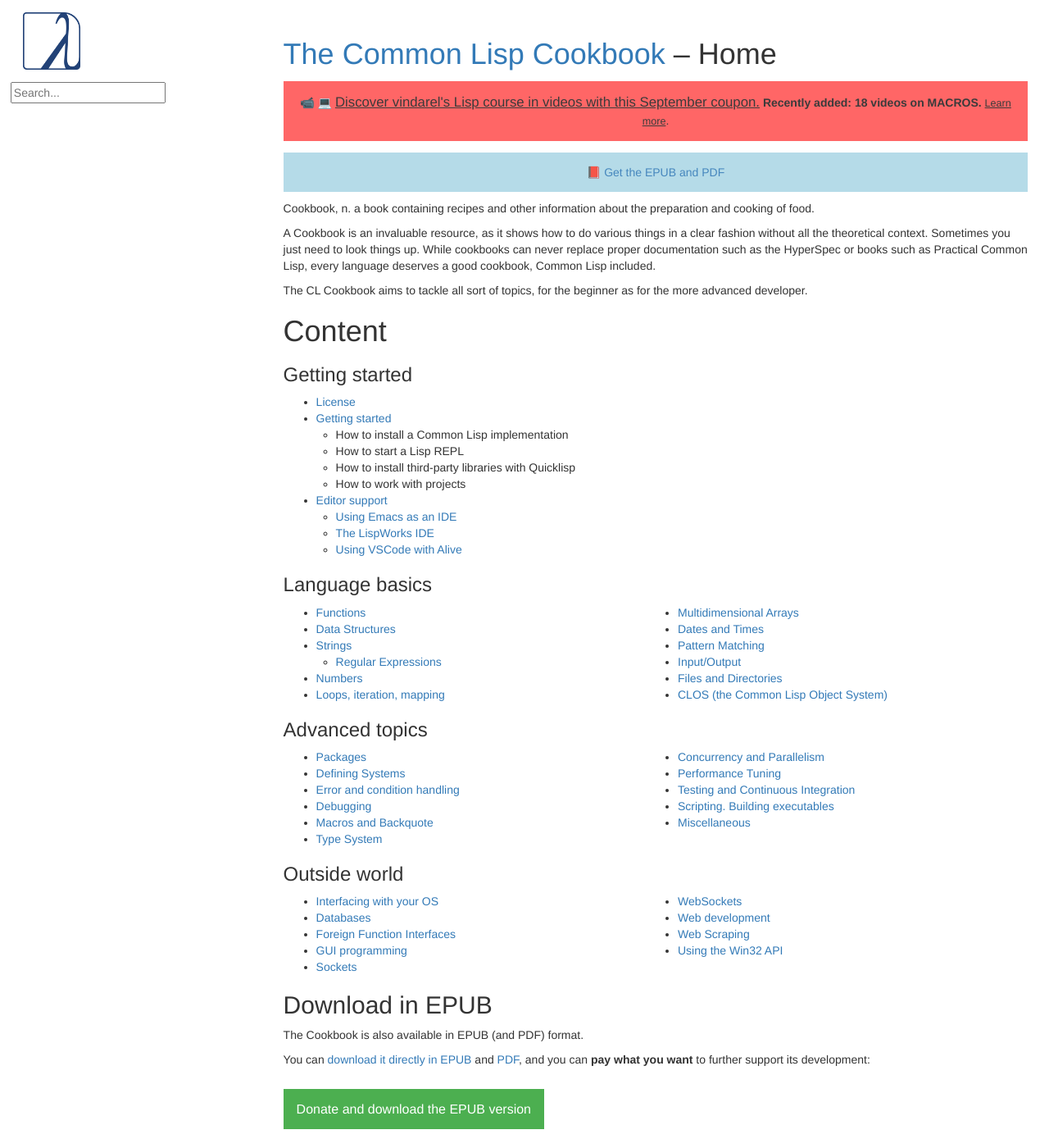
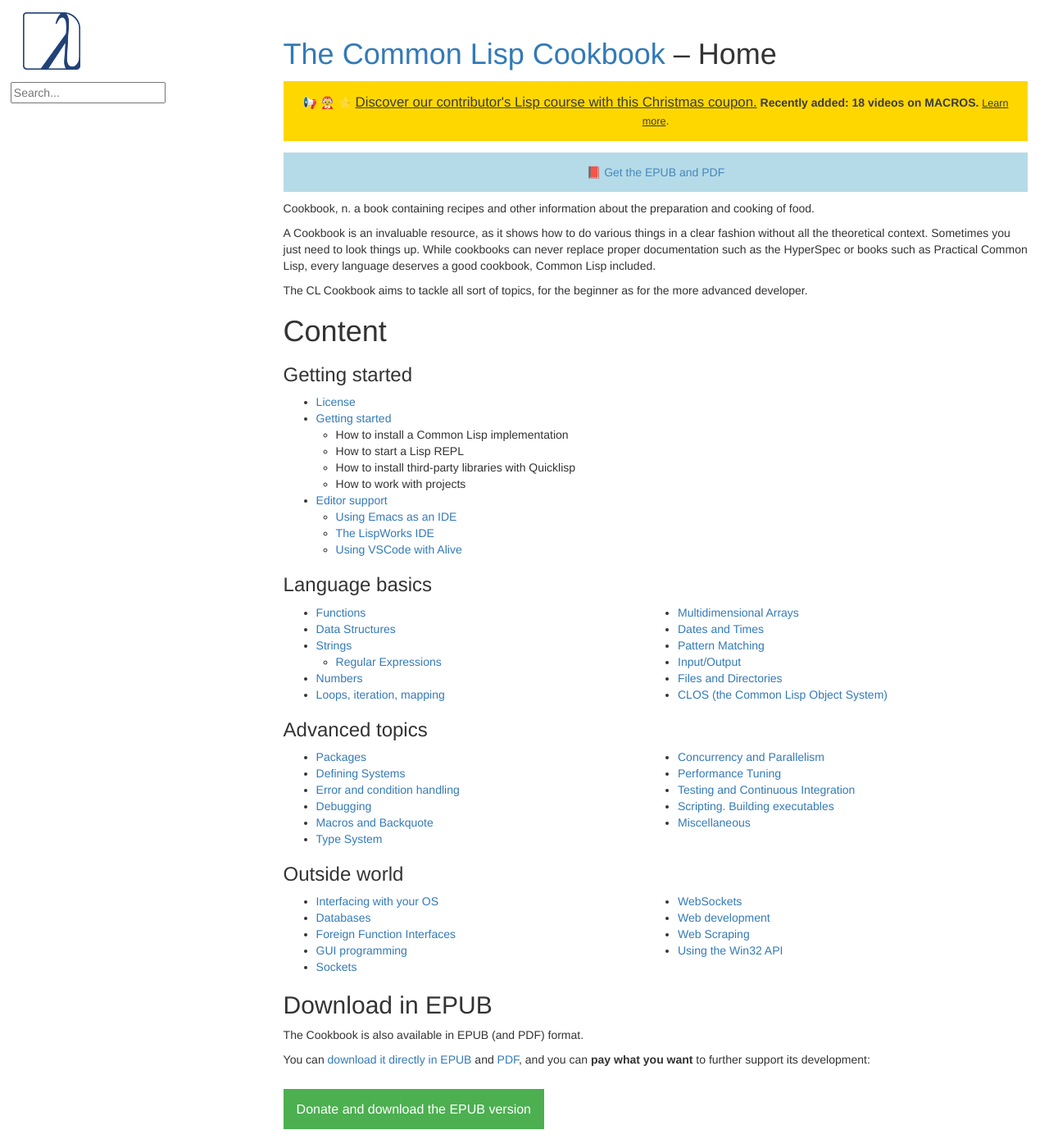
Before and after one commit to LispCookbook/cl-cookbook, a Jekyll site: the page built from index.md, in a window 1280 px wide and 1400 px high. Shown: the whole window at 82% size. Built offline with Jekyll 4.4.1, drawn with Linux system fonts in a browser that asks for light colours.

Commit message:
update banner

```diff
--- a/_layouts/chapter.html
+++ b/_layouts/chapter.html
@@ -4,11 +4,11 @@
 
   <!-- Announcement we can keep for 1 month or more. I remove it and re-add it from time to time. -->
   <p class="announce">
-    📹 💻
-    <a style="font-size: 120%" href="https://www.udemy.com/course/common-lisp-programming/?couponCode=LISPMACROSPOWER" title="This course is under a paywall on the Udemy platform. Several videos are freely available so you can judge before diving in. vindarel is (I am) the main contributor to this Cookbook."> Discover vindarel's Lisp course in videos with this September coupon.</a>
-        <strong>
-          Recently added: 18 videos on MACROS.
-    </strong>
+    📢 🤶 ⭐
+    <a style="font-size: 120%" href="https://www.udemy.com/course/common-lisp-programming/?couponCode=LISPY-XMAS2023" title="This course is under a paywall on the Udemy platform. Several videos are freely available so you can judge before diving in. vindarel is (I am) the main contributor to this Cookbook."> Discover our contributor's Lisp course with this Christmas coupon.</a>
+     <strong>
+        Recently added: 18 videos on MACROS.
+     </strong>
     <a style="font-size: 90%" href="https://github.com/vindarel/common-lisp-course-in-videos/">Learn more</a>.
   </p>
   <p class="announce-neutral">
--- a/assets/style.scss
+++ b/assets/style.scss
@@ -166,8 +166,8 @@
     // Orange announce:
     // background-color: #f48224;
     // color: white;
-    // background-color: gold;
-    background-color: rgba(255, 0, 0, 0.6);
+    background-color: gold;
+    // background-color: rgba(255, 0, 0, 0.6);
     color: #3b3b3b;
     margin: 1em 0 1em 0;
 }
```
